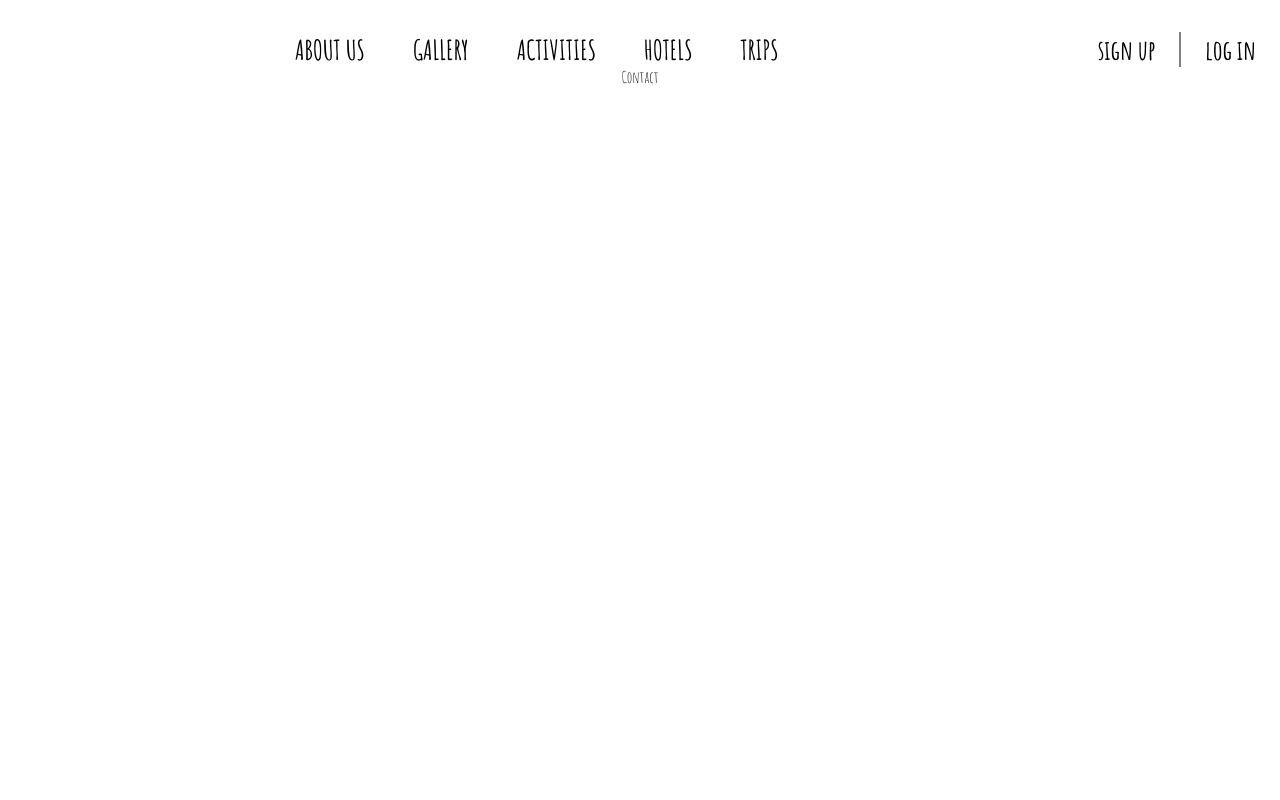
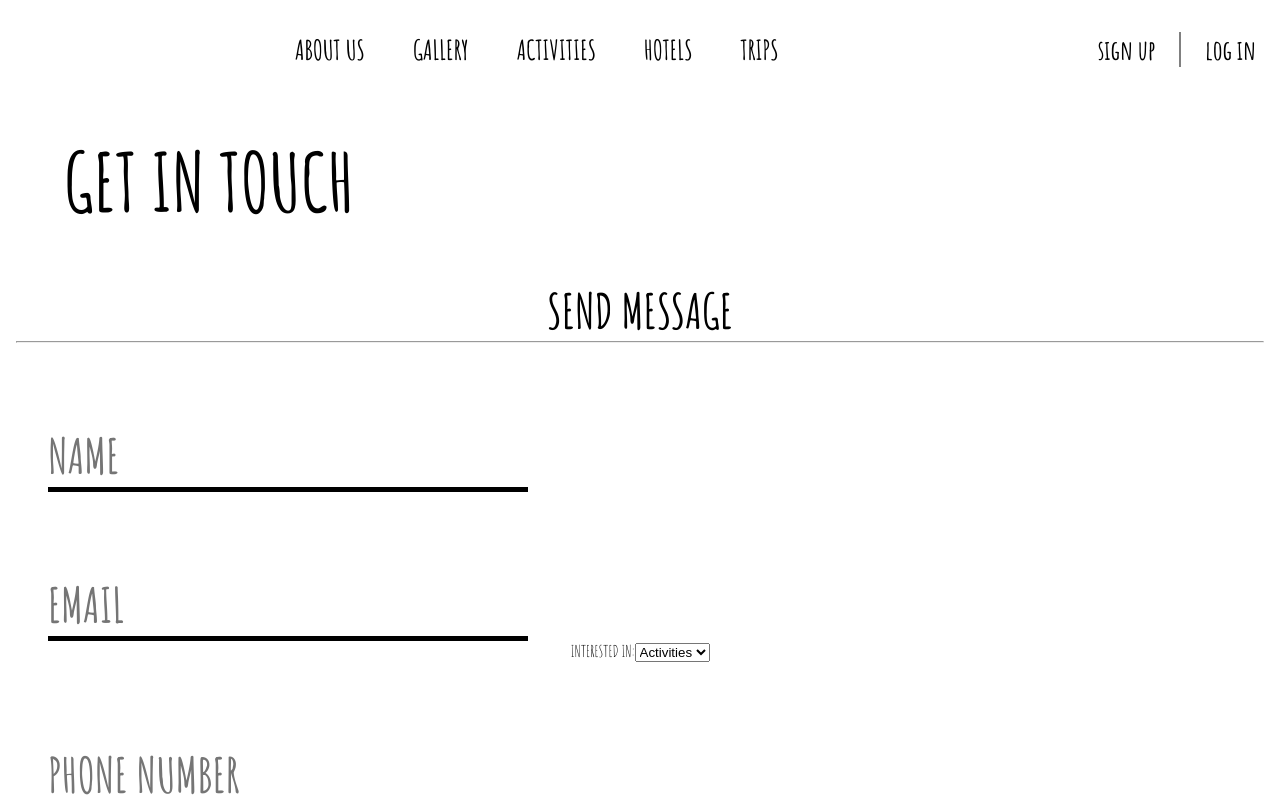
Before and after one commit to NikhitaBarat/great-escape, a React (Create React App) app in the folder client/: page /contact in a window 1280 px wide. Shown: the top 800 px of the page. Built offline with nearby package versions, Linux system fonts and the light colour scheme.

Commit message:
contact created

```diff
--- a/client/src/pages/contact/contact.pages.jsx
+++ b/client/src/pages/contact/contact.pages.jsx
@@ -1,10 +1,13 @@
-import React from 'react'
-import './contact.styles.css';
+import React from "react";
+import Form from "../../components/form/form.components";
+import "./contact.styles.css";
 
 const Contact = () => {
   return (
-    <div>Contact</div>
-  )
-}
+    <div className="contact-form">
+      <Form />
+    </div>
+  );
+};
 
-export default Contact
+export default Contact;
```
